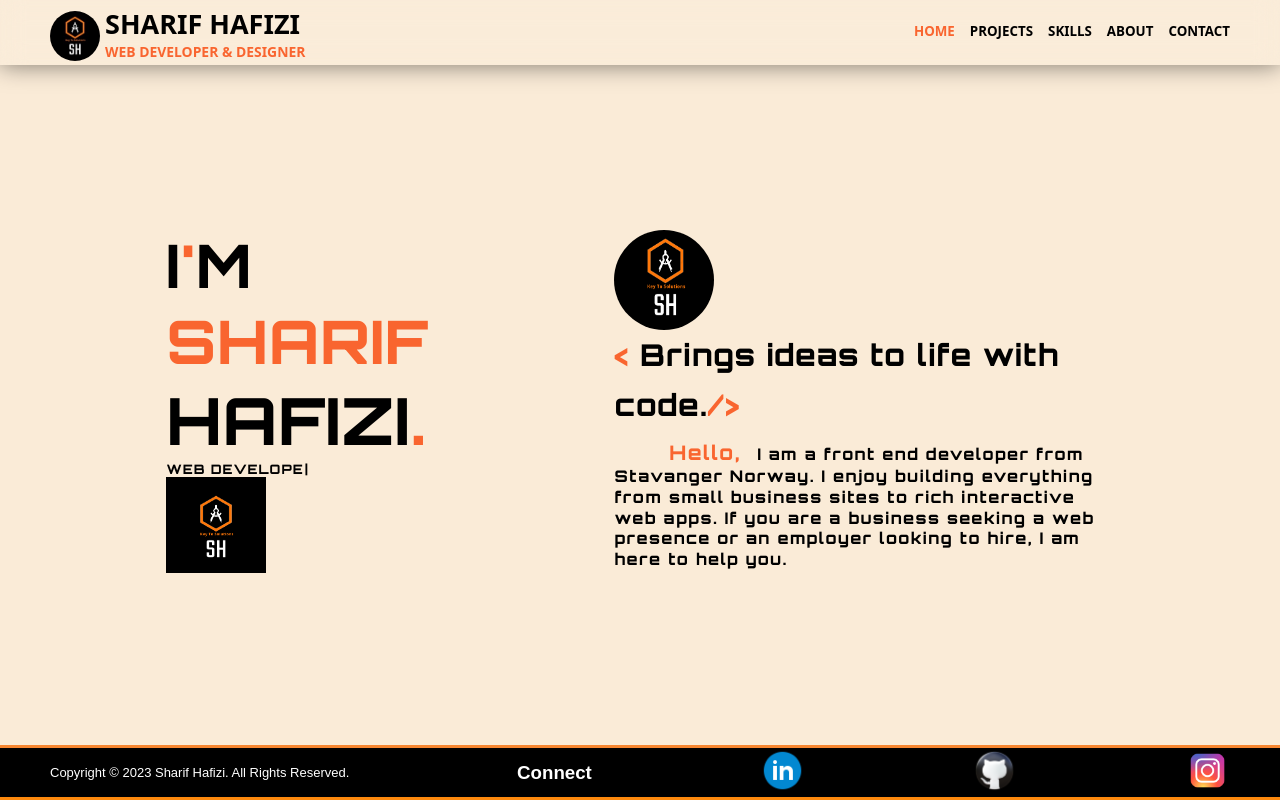
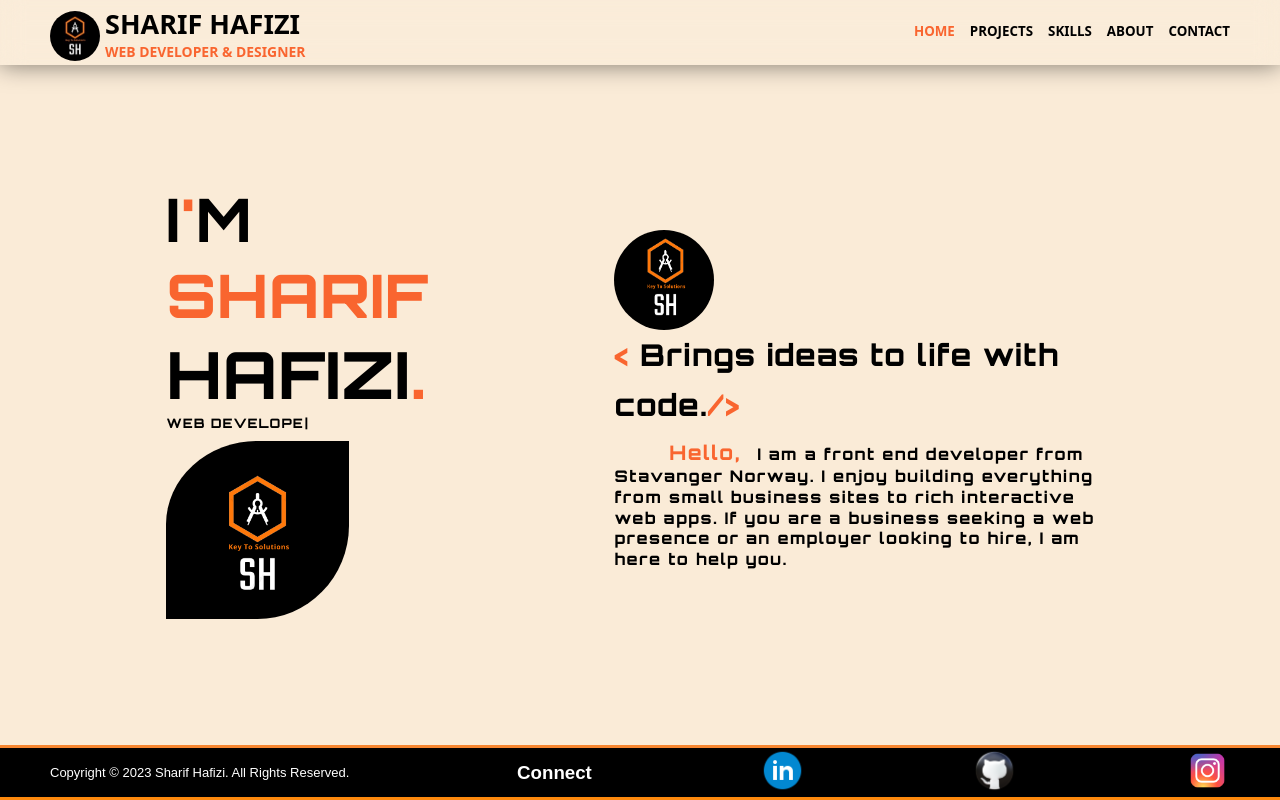
Before and after one commit to SharifHafizi/Portfolio, a React (Vite) app: page / in a window 1280 px wide. Built offline with nearby package versions, Linux system fonts and the light colour scheme; a web font is replaced by a local one.

Commit message:
CV added

```diff
--- a/src/components/HomePage.jsx
+++ b/src/components/HomePage.jsx
@@ -27,7 +27,7 @@ function HomePage() {
             />
           </h3>
 
-          <img src={newlogo3} alt="logo" width="100px" />
+          <img src={newlogo3} alt="logo" width="183px" />
         </div>
         <div className={style.maintext2}>
           <img src={newlogo2} alt="logo" width="100px" />
--- a/src/components/HomePage.module.css
+++ b/src/components/HomePage.module.css
@@ -29,6 +29,12 @@
 }
 .maintext h3 {
   font-size: 13px;
+}
+.maintext img {
+  padding-top: 10px;
+  position: relative;
+  border-bottom-right-radius: 50%;
+  border-top-left-radius: 50%;
 }
 .maintext2 {
   box-sizing: border-box;
--- a/src/routes/about/About.jsx
+++ b/src/routes/about/About.jsx
@@ -4,6 +4,7 @@ import "react-slideshow-image/dist/styles.css";
 import newlogo2 from "./img-file/newlogo2.png";
 import img from "./img-file/img.jpg";
 import img2 from "./img-file/img2.gif";
+import CV from "./img-file/My CV.docx.pdf";
 const fadeProperties = {
   duration: 4000,
   transitionDuration: 800,
@@ -60,7 +61,7 @@ function About() {
               healthy. I go to the gym almost every day and play volleyball in
               my spare time. Also doing brain exercise with writing code .
             </p>
-            <a href="src\images\image.png" download>
+            <a href={CV} download>
               <button className={style.cv}>Download CV</button>
             </a>
           </div>
```
Also changed, not shown: 1 other file (tests, documents, lock files or other folders).
